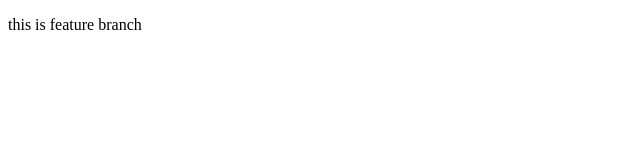
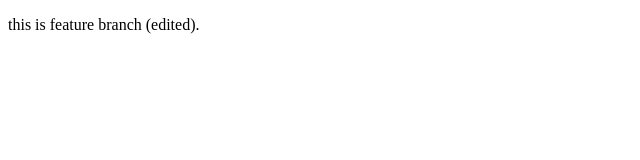
Before and after one commit to sitharosrey/git-test-2, a plain HTML site: page index.html in a window 1280 px wide. Shown: the full height of the page, 0-640 px from the left. Drawn offline with Linux system fonts and the light colour scheme.

Commit message:
add the text edited to feature_branch

```diff
--- a/index.html
+++ b/index.html
@@ -6,6 +6,6 @@
     <title>Document</title>
 </head>
 <body>
-    <p>this is feature branch</p>
+    <p>this is feature branch (edited).</p>
 </body>
 </html>
```
